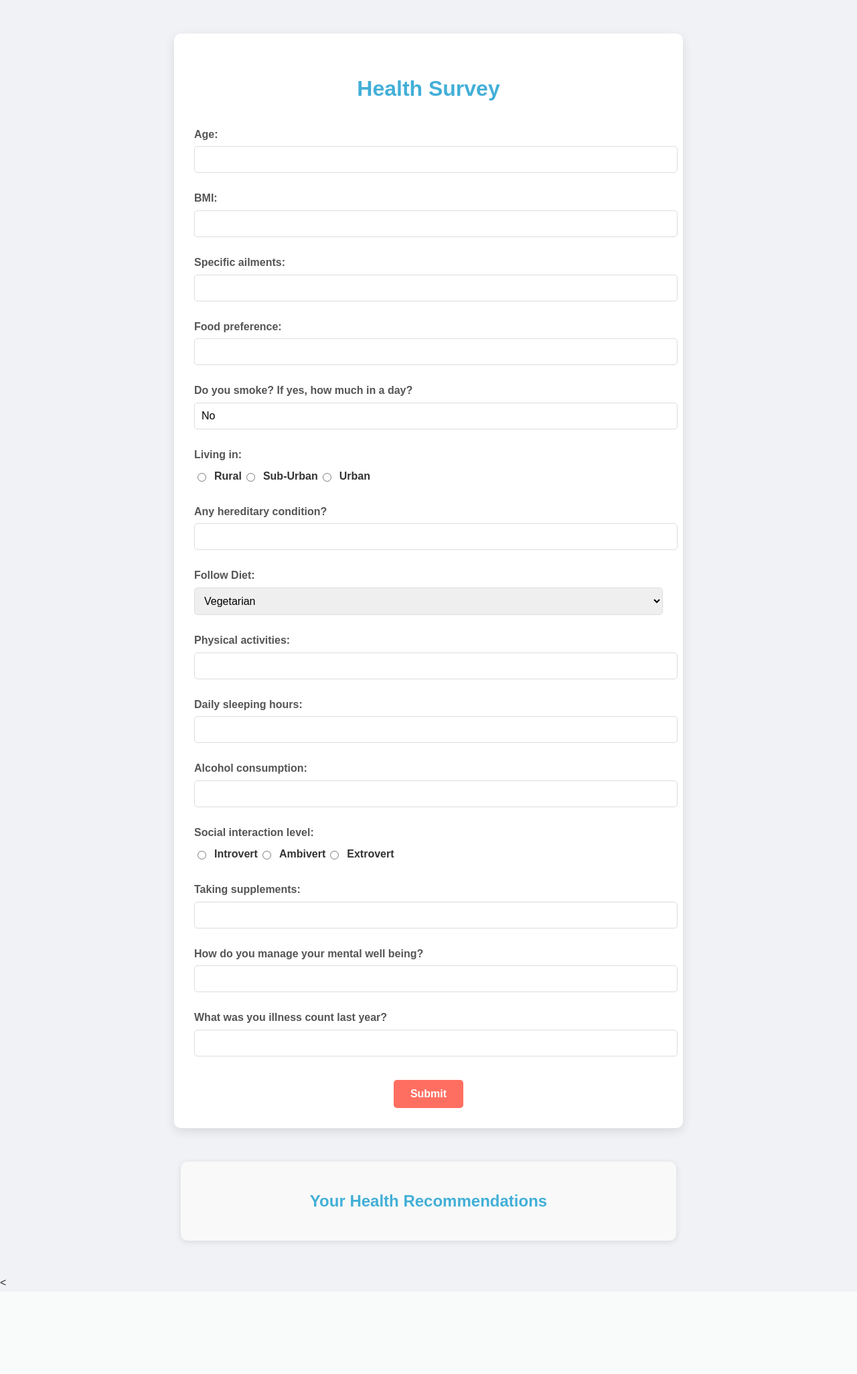
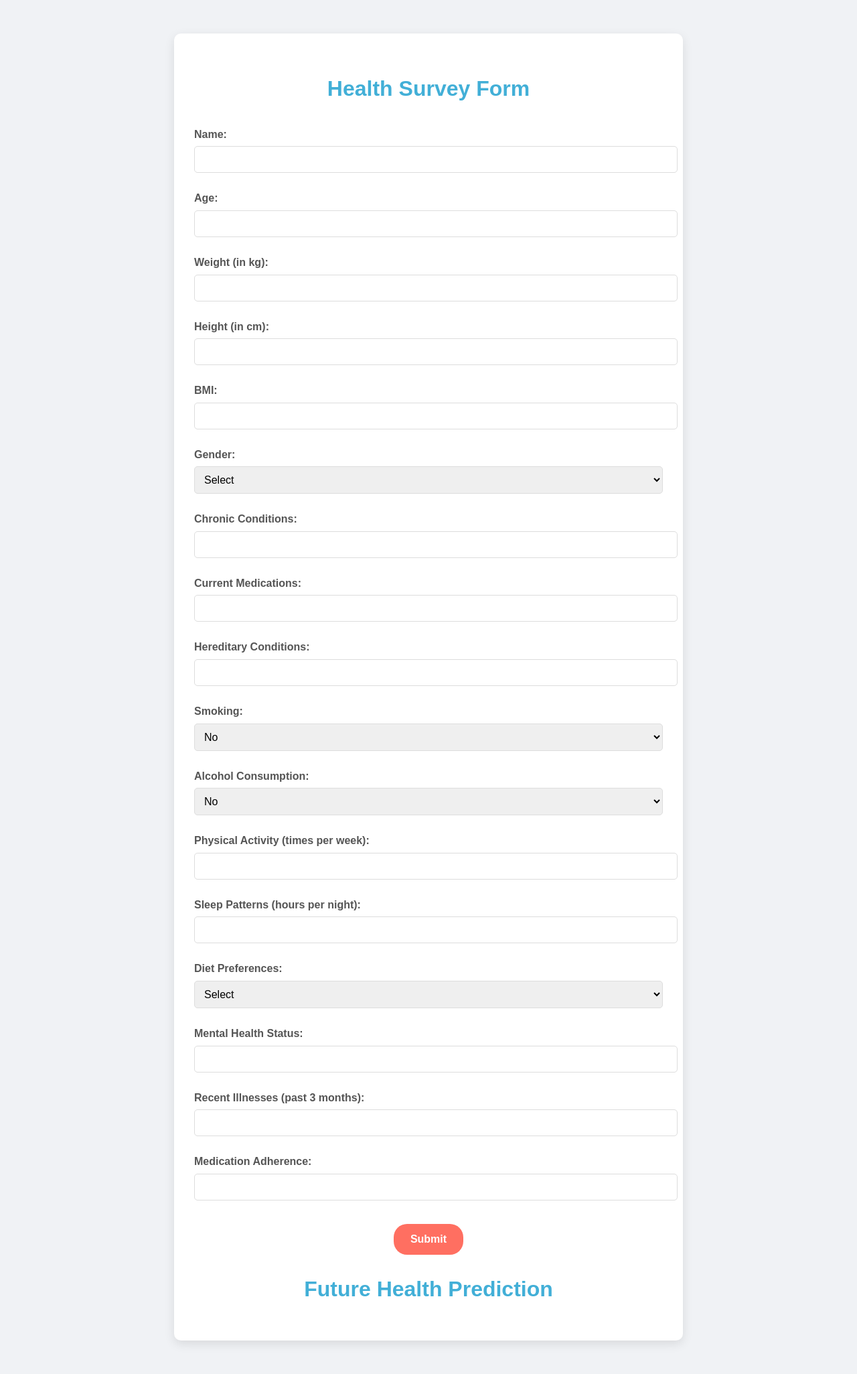
Before and after one commit to CyberGhost04/HackX, a Flask app: page /survey in a window 1280 px wide. Shown: the whole page at 67% size. Before the commit the page ends 1919 px from the top, so only its background shows below. Run offline with Flask 3, Linux system fonts and the light colour scheme; the visitor is signed in with stand-in values (Sample User, id 1); parts of the project's set-up code (start-up, migrations or seed data) failed here and were passed over.

Commit message:
prototype 1 ready

```diff
--- a/static/css/survey.css
+++ b/static/css/survey.css
@@ -66,7 +66,7 @@ input[type="radio"] {
 button[type="submit"] {
     background-color: #ff6f61;
     color: #fff;
-    padding: 12px 25px;
+    padding: 14px 25px;
     border: none;
     border-radius: 5px;
     cursor: pointer;
@@ -76,6 +76,7 @@ button[type="submit"] {
     text-align: center;
     display: block;
     margin: 20px auto 0;
+    border-radius: 20px;
 }
 
 button[type="submit"]:hover {
--- a/templates/survey.html
+++ b/templates/survey.html
@@ -1,107 +1,118 @@
 <!DOCTYPE html>
 <html lang="en">
+
 <head>
     <meta charset="UTF-8">
-    <title>Survey</title>
-    <link rel="stylesheet" href="{{ url_for('static', filename='css/survey.css') }}">
+    <meta name="viewport" content="width=device-width, initial-scale=1.0">
+    <title>Health Survey Form</title>
+    <link rel="stylesheet" href="/static/css/survey.css">
 </head>
+
 <body>
     <div class="container">
-        <h2>Health Survey</h2>
-        <form id="survey-form" action="{{ url_for('survey') }}" method="POST">
-            <!-- Input fields -->
+        <h2>Health Survey Form</h2>
+        <form id="survey-form" action="/survey" method="POST">
+            <label for="name">Name:</label>
+            <input type="text" id="name" name="name" required>
+
             <label for="age">Age:</label>
-            <input type="number" id="age" name="age" required>
+            <input type="number" id="age" name="age" min="0" required>
+
+            <label for="weight">Weight (in kg):</label>
+            <input type="number" id="weight" name="weight" min="0" required>
+
+            <label for="height">Height (in cm):</label>
+            <input type="number" id="height" name="height" min="0" required>
 
             <label for="bmi">BMI:</label>
-            <input type="number" id="bmi" name="bmi" required>
+            <input type="number" id="bmi" name="bmi" min="0" required>
 
-            <label for="ailments">Specific ailments:</label>
-            <input type="text" id="ailments" name="ailments">
-
-            <label for="food_preference">Food preference:</label>
-            <input type="text" id="food_preference" name="food_preference">
-
-            <label for="smoker">Do you smoke? If yes, how much in a day?</label>
-            <input type="text" id="smoker" name="smoker" value="No">
-
-            <label for="living_in">Living in:</label>
-            <div class="radio-group">
-                <input type="radio" id="Rural" name="living_in" value="Rural">
-                <label for="Rural">Rural</label>
-                <input type="radio" id="Sub_Urban" name="living_in" value="Sub_Urban">
-                <label for="Sub_Urban">Sub-Urban</label>
-                <input type="radio" id="Urban" name="living_in" value="Urban">
-                <label for="Urban">Urban</label>
-            </div>
-
-            <label for="hereditary_condition">Any hereditary condition?</label>
-            <input type="text" id="hereditary_condition" name="hereditary_condition">
-
-            <label for="follow_diet">Follow Diet:</label>
-            <select id="follow_diet" name="follow_diet">
-                <option value="Vegetarian">Vegetarian</option>
-                <option value="Vegan">Vegan</option>
-                <option value="Pescatarian">Pescatarian</option>
-                <option value="Omnivore">Omnivore</option>
-                <option value="No specific diet">No specific diet</option>
+            <label for="gender">Gender:</label>
+            <select id="gender" name="gender" required>
+                <option value="">Select</option>
+                <option value="Male">Male</option>
+                <option value="Female">Female</option>
+                <option value="Other">Other</option>
             </select>
 
-            <label for="physical_activity">Physical activities:</label>
-            <input type="text" id="physical_activity" name="physical_activity" required>
+            <label for="chronic_conditions">Chronic Conditions:</label>
+            <input type="text" id="chronic_conditions" name="chronic_conditions">
 
-            <label for="sleeping_hours">Daily sleeping hours:</label>
-            <input type="number" id="sleeping_hours" name="sleeping_hours" required>
+            <label for="current_medications">Current Medications:</label>
+            <input type="text" id="current_medications" name="current_medications">
 
-            <label for="alcohol_consumption">Alcohol consumption:</label>
-            <input type="text" id="alcohol_consumption" name="alcohol_consumption" required>
+            <label for="hereditary_conditions">Hereditary Conditions:</label>
+            <input type="text" id="hereditary_conditions" name="hereditary_conditions">
 
-            <label for="social_interaction">Social interaction level:</label>
-            <div class="radio-group">
-                <input type="radio" id="introvert" name="social_interaction" value="Introvert">
-                <label for="introvert">Introvert</label>
-                <input type="radio" id="ambivert" name="social_interaction" value="Ambivert">
-                <label for="ambivert">Ambivert</label>
-                <input type="radio" id="extrovert" name="social_interaction" value="Extrovert">
-                <label for="extrovert">Extrovert</label>
-            </div>
+            <label for="smoking">Smoking:</label>
+            <select id="smoking" name="smoking" required>
+                <option value="No">No</option>
+                <option value="Yes">Yes</option>
+            </select>
 
-            <label for="supplements">Taking supplements:</label>
-            <input type="text" id="supplements" name="supplements">
+            <label for="alcohol_consumption">Alcohol Consumption:</label>
+            <select id="alcohol_consumption" name="alcohol_consumption" required>
+                <option value="No">No</option>
+                <option value="Yes">Yes</option>
+            </select>
 
-            <label for="mental_health">How do you manage your mental well being?</label>
-            <input type="text" id="mental_health" name="mental_health">
+            <label for="physical_activity">Physical Activity (times per week):</label>
+            <input type="number" id="physical_activity" name="physical_activity" min="0" required>
 
-            <label for="illness_lastyear">What was you illness count last year?</label>
-            <input type="text" id="illness_lastyear" name="illness_lastyear">
+            <label for="sleep_patterns">Sleep Patterns (hours per night):</label>
+            <input type="number" id="sleep_patterns" name="sleep_patterns" min="0" required>
 
-            <!-- Submit button -->
+            <label for="diet_preferences">Diet Preferences:</label>
+            <select id="diet_preferences" name="diet_preferences" required>
+                <option value="">Select</option>
+                <option value="Vegetarian">Vegetarian</option>
+                <option value="keto">Keto diet</option>
+                <option value="vegan">vegan</option>
+                <option value="Non-Vegetarian">Non-Vegetarian</option>
+            </select>
+
+            <label for="mental_health_status">Mental Health Status:</label>
+            <input type="text" id="mental_health_status" name="mental_health_status">
+
+            <label for="recent_illnesses">Recent Illnesses (past 3 months):</label>
+            <input type="text" id="recent_illnesses" name="recent_illnesses">
+
+            <label for="medication_adherence">Medication Adherence:</label>
+            <input type="text" id="medication_adherence" name="medication_adherence">
+
             <button type="submit">Submit</button>
         </form>
-    </div>
-    <div class="recommendation">
-        <h2>Your Health Recommendations</h2>
+        <h2>Future Health Prediction</h2>
         <div id="recommendations"></div>
     </div>
+    <script>
+        document.getElementById('survey-form').onsubmit = function (event) {
+            event.preventDefault();
+            const form = event.target;
 
-    <<script>
-        document.addEventListener('DOMContentLoaded', function () {
-            const form = document.getElementById('survey-form');
-            form.addEventListener('submit', function (event) {
-                event.preventDefault();
-                const formData = new FormData(form);
-                const params = new URLSearchParams(formData);
+            const requestOptions = {
+                method: form.method,
+                body: new FormData(form)
+            };
 
-                const eventSource = new EventSource(`/recommendations?${params.toString()}`);
-                eventSource.onmessage = function (event) {
-                    const recommendationsDiv = document.getElementById("recommendations");
-                    recommendationsDiv.innerHTML += event.data + " ";
-                };
-                eventSource.onerror = function () {
-                    eventSource.close();
-                };
+            fetch(form.action, requestOptions).then(response => {
+                const recommendationsDiv = document.getElementById('recommendations');
+                const reader = response.body.getReader();
+                let decoder = new TextDecoder('utf-8');
+
+                function read() {
+                    reader.read().then(({ done, value }) => {
+                        if (done) {
+                            return;
+                        }
+                        recommendationsDiv.innerHTML += decoder.decode(value);
+                        read();
+                    });
+                }
+                read();
             });
-        });
+        };
     </script>
 </body>
+
 </html>
```
Also changed, not shown: app3.py (+52 -110 lines), static/css/survey2.css (added, +47 -0 lines), templates/home.html (+185 -4 lines), static/images/mail5.avif (added).
